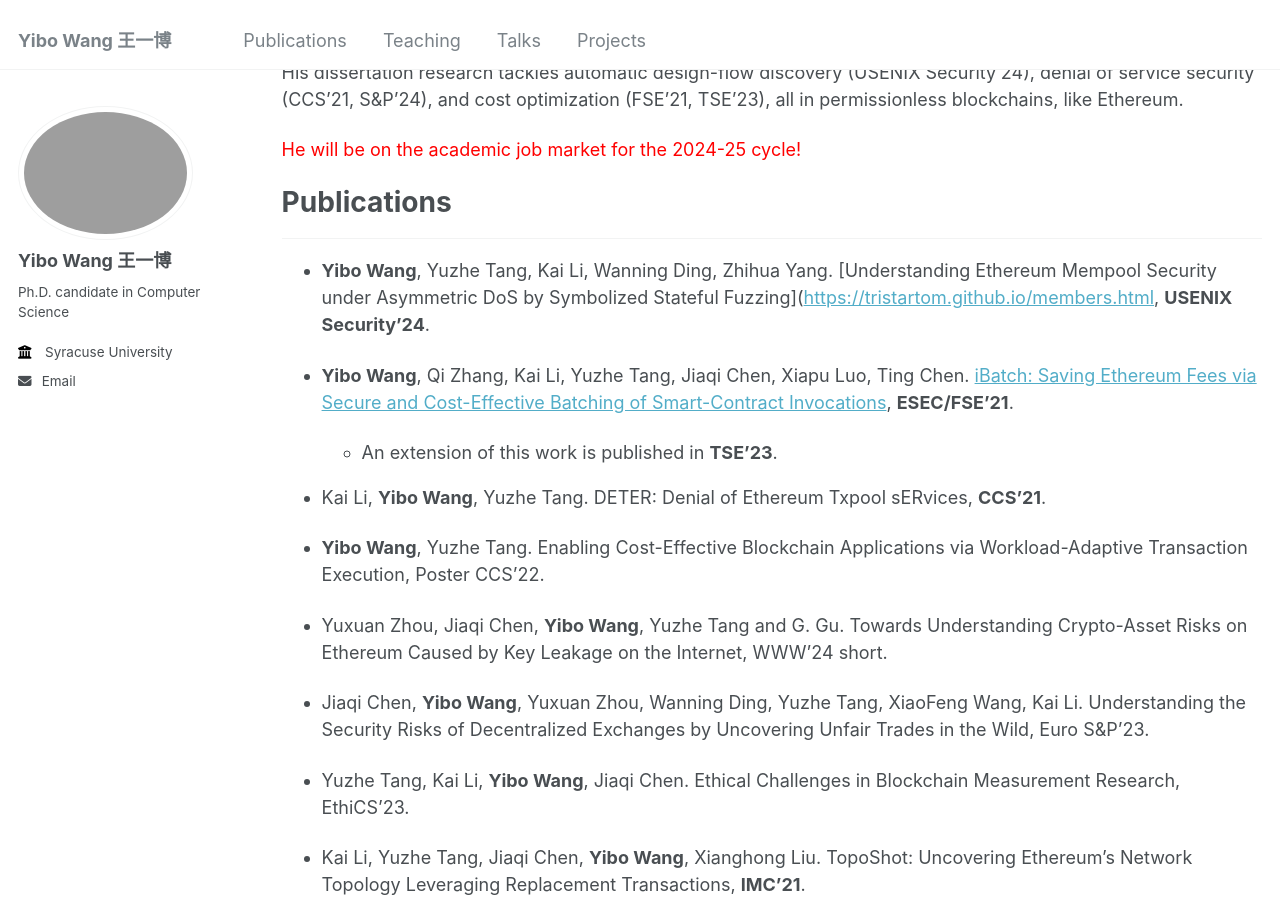
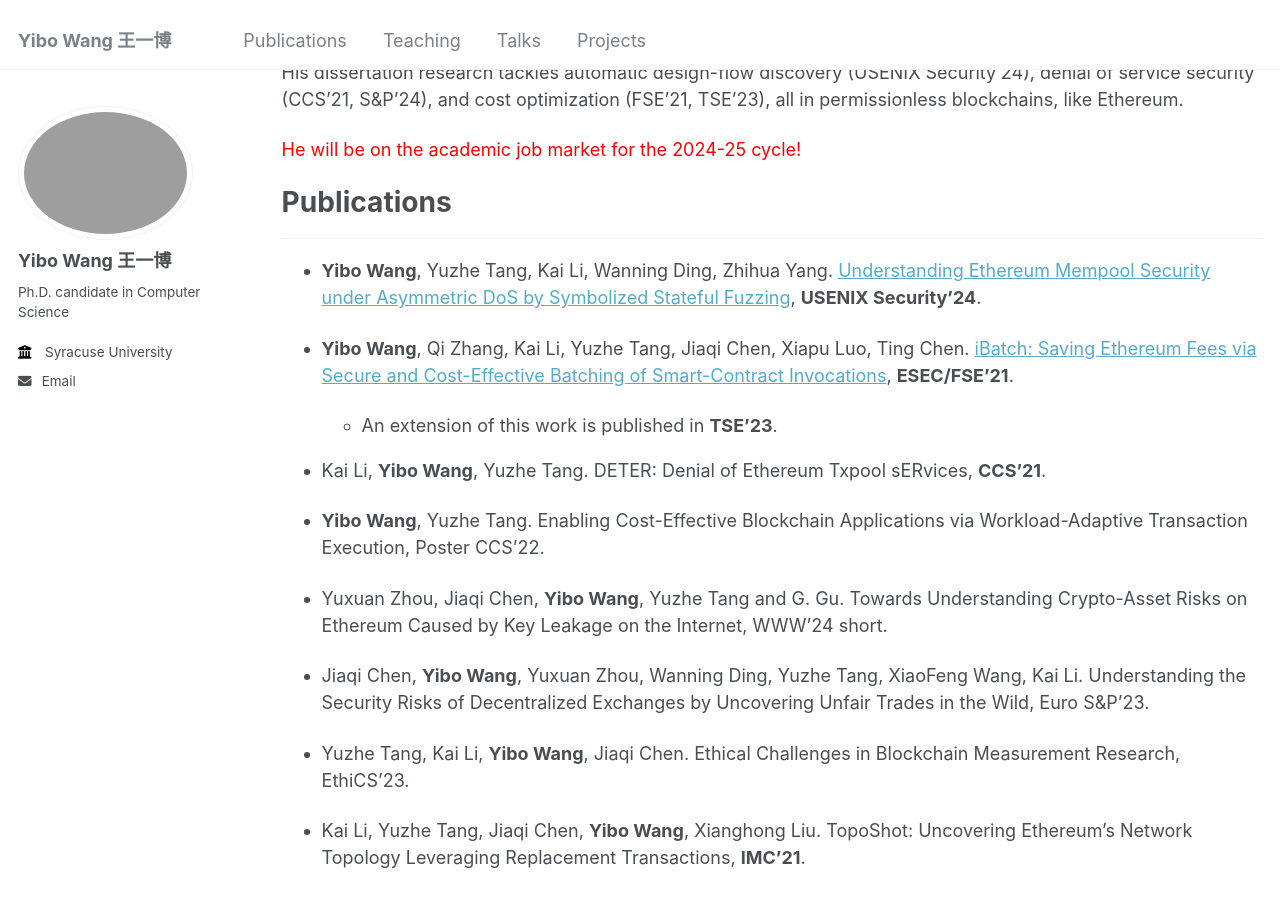
Before and after one commit to wangyibo0308/wangyibo0308.github.io, a Jekyll site: the page built from _pages/about.md, in a window 1280 px wide and 900 px high, scrolled down 314 px. Built offline with Jekyll 4.4.1, drawn with Linux system fonts in a browser that asks for light colours; part of the change alters nothing that is shown.

Commit message:
Update about.md

```diff
--- a/_pages/about.md
+++ b/_pages/about.md
@@ -24,7 +24,7 @@ Publications
 ======
 ---
 
-- **Yibo Wang**, Yuzhe Tang, Kai Li, Wanning Ding, Zhihua Yang. [Understanding Ethereum Mempool Security under Asymmetric DoS by Symbolized Stateful Fuzzing]([https://tristartom.github.io/members.html](https://www.usenix.org/system/files/usenixsecurity24-wang-yibo.pdf), **USENIX Security'24**.
+- **Yibo Wang**, Yuzhe Tang, Kai Li, Wanning Ding, Zhihua Yang. [Understanding Ethereum Mempool Security under Asymmetric DoS by Symbolized Stateful Fuzzing](https://www.usenix.org/system/files/usenixsecurity24-wang-yibo.pdf), **USENIX Security'24**.
 
 - **Yibo Wang**, Qi Zhang, Kai Li, Yuzhe Tang, Jiaqi Chen, Xiapu Luo, Ting Chen. [iBatch: Saving Ethereum Fees via Secure and Cost-Effective Batching of Smart-Contract Invocations](https://tristartom.github.io/docs/fse21-ibatch.pdf), **ESEC/FSE'21**.
 
```
